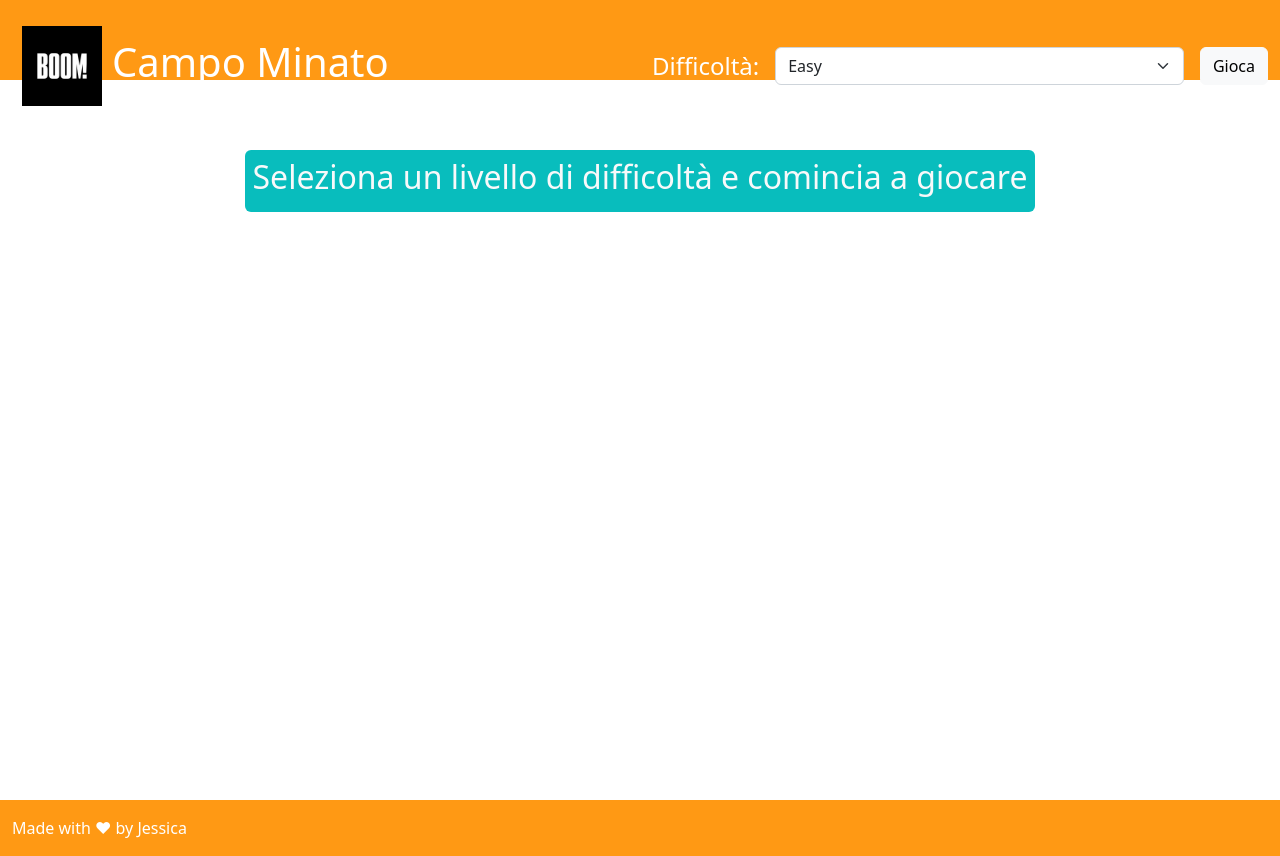
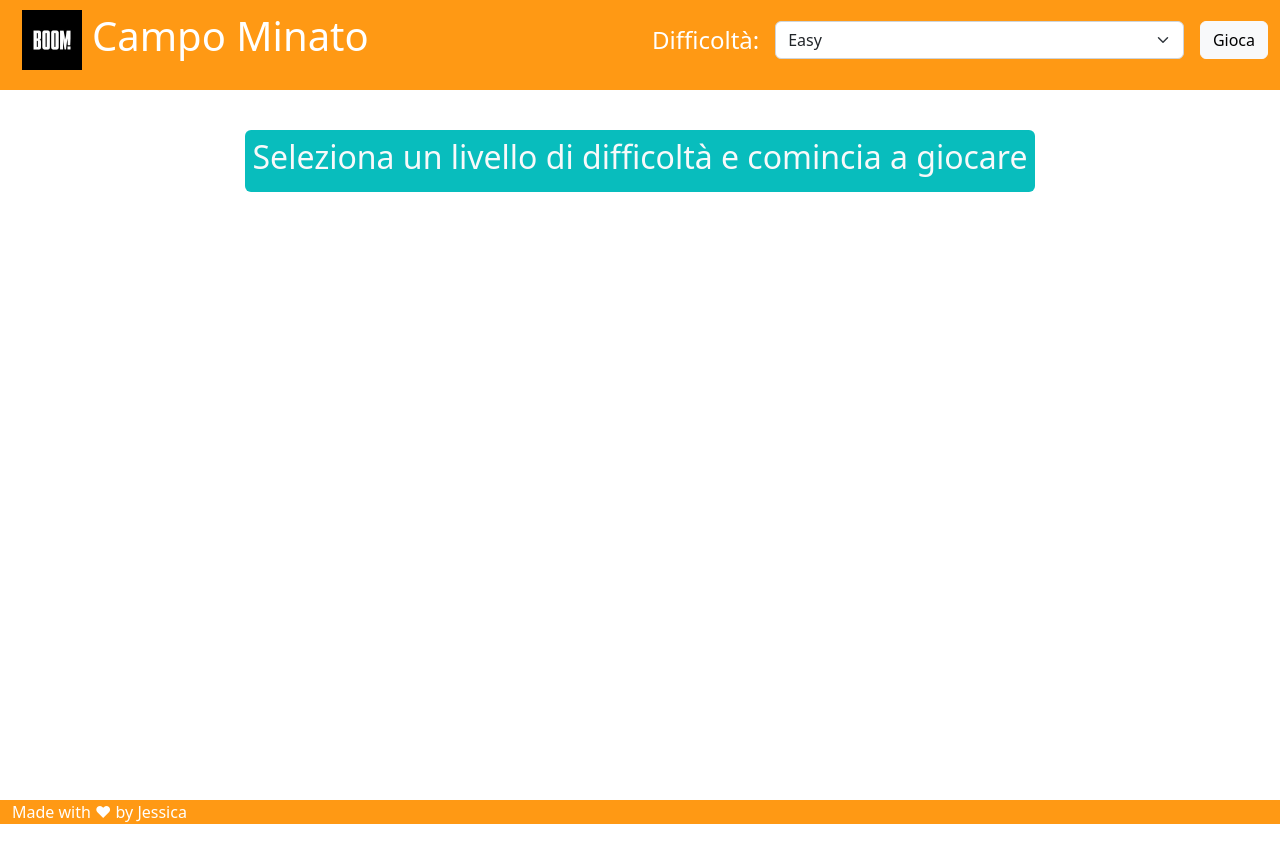
Before and after one commit to FRJess/js-campominato-dom, a plain HTML site: page index.html in a window 1280 px wide. After the commit the page ends 824 px from the top, so only its background shows below. Drawn offline with nearby package versions, Linux system fonts and the light colour scheme.

Commit message:
[fix] dimensions

```diff
--- a/css/style.css
+++ b/css/style.css
@@ -15,12 +15,12 @@ header, footer{
 }
 
 header{
-  height: 10vh;
+  height: 90px;
   margin-bottom: 20px;
 }
 
 header img{
-  max-width: 100px;
+  max-width: 80px;
   padding: 10px;
 }
 
@@ -29,7 +29,7 @@ header img{
   display: flex;
   flex-wrap: wrap;
   align-content: flex-start;
-  margin: 50px;
+  margin: 20px;
   padding: 0;
   background-color:#08BDBD;
 }
--- a/index.html
+++ b/index.html
@@ -17,7 +17,7 @@
       <header class="container-fluid">
         <div class="row">
           <div class="col">
-            <div class="logo d-flex align-items-center py-3">
+            <div class="logo d-flex align-items-center">
               <img src="img/boomimage.jpg" alt="">
               <h1 class="">Campo Minato</h1>
             </div>
@@ -44,9 +44,10 @@
               <div class="cell square81"><span>x</span></div>
           </div> -->
           <!-- <div class="end-game-level"></div> -->
+
         </div>
 
-        <h3 class="endMessage py-3"></h3>
+        <h3 class="endMessage pt-3"></h3>
 
       </main>
       <!-- MAIN END -->
@@ -54,7 +55,7 @@
     </div>
 
     <!-- FOOTER -->
-    <footer class="container-fluid py-3">Made with &hearts; by Jessica</footer>
+    <footer class="container-fluid">Made with &hearts; by Jessica</footer>
 
     <script src="js/script.js"></script>
   </body>
```
